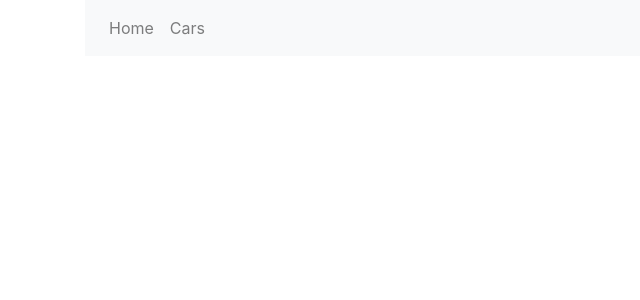
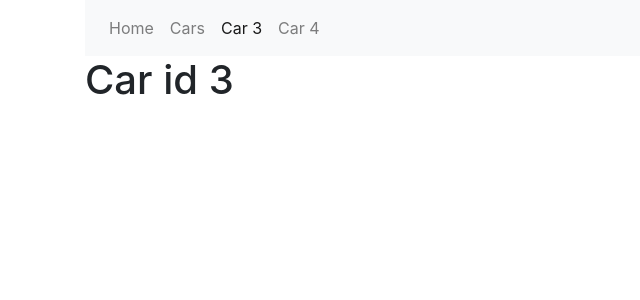
Before and after one commit to eddjimlab/Vue_playground, a Vue app: page /car/3 in a window 1280 px wide. Shown: the top 300 px of the page, without its empty margins (0-640 px from the left). Built offline with nearby package versions, Linux system fonts and the light colour scheme.

Commit message:
dynamic link set up

```diff
--- a/src/App.vue
+++ b/src/App.vue
@@ -14,6 +14,20 @@
           <routerLink tag="li" class="nav-item" to="/cars" active-class="active"
             ><a class="nav-link">Cars</a></routerLink
           >
+          <routerLink
+            tag="li"
+            class="nav-item"
+            to="/car/3"
+            active-class="active"
+            ><a class="nav-link">Car 3</a></routerLink
+          >
+          <routerLink
+            tag="li"
+            class="nav-item"
+            to="/car/4"
+            active-class="active"
+            ><a class="nav-link">Car 4</a></routerLink
+          >
         </div>
       </div>
     </nav>
--- /dev/null
+++ b/src/pages/car.vue
@@ -0,0 +1,21 @@
+<template>
+  <div>
+    <h1>Car id {{ id }}</h1>
+  </div>
+</template>
+<script>
+export default {
+  data() {
+    return {
+      // эквивалентные записи
+      //   id: this.$router.currentRoute.params["id"]
+      id: this.$route.params["id"]
+    };
+  },
+  watch: {
+    $route(toR) {
+      this.id = toR.params["id"];
+    }
+  }
+};
+</script>
--- a/src/pages/cars.vue
+++ b/src/pages/cars.vue
@@ -3,6 +3,11 @@
     <h1>
       Cars page
     </h1>
+    <ul>
+      <router-link tag="li" v-for="car in 5" :to="'/car/' + car" :key="car">
+        <a>Car {{ car }} </a>
+      </router-link>
+    </ul>
   </div>
 </template>
 
--- a/src/routes.js
+++ b/src/routes.js
@@ -1,6 +1,7 @@
 import VueRouter from "vue-router";
 import Home from "./pages/home";
 import Cars from "./pages/cars";
+import Car from "./pages/car";
 
 export default new VueRouter({
   routes: [
@@ -11,6 +12,10 @@ export default new VueRouter({
     {
       path: "/cars",
       component: Cars
+    },
+    {
+      path: "/car/:id",
+      component: Car
     }
   ],
   mode: "history"
--- /dev/null
+++ b/vue.config.js
@@ -0,0 +1,3 @@
+module.exports = {
+  lintOnSave: false
+};
```
Also changed, not shown: .eslintrc.js.
